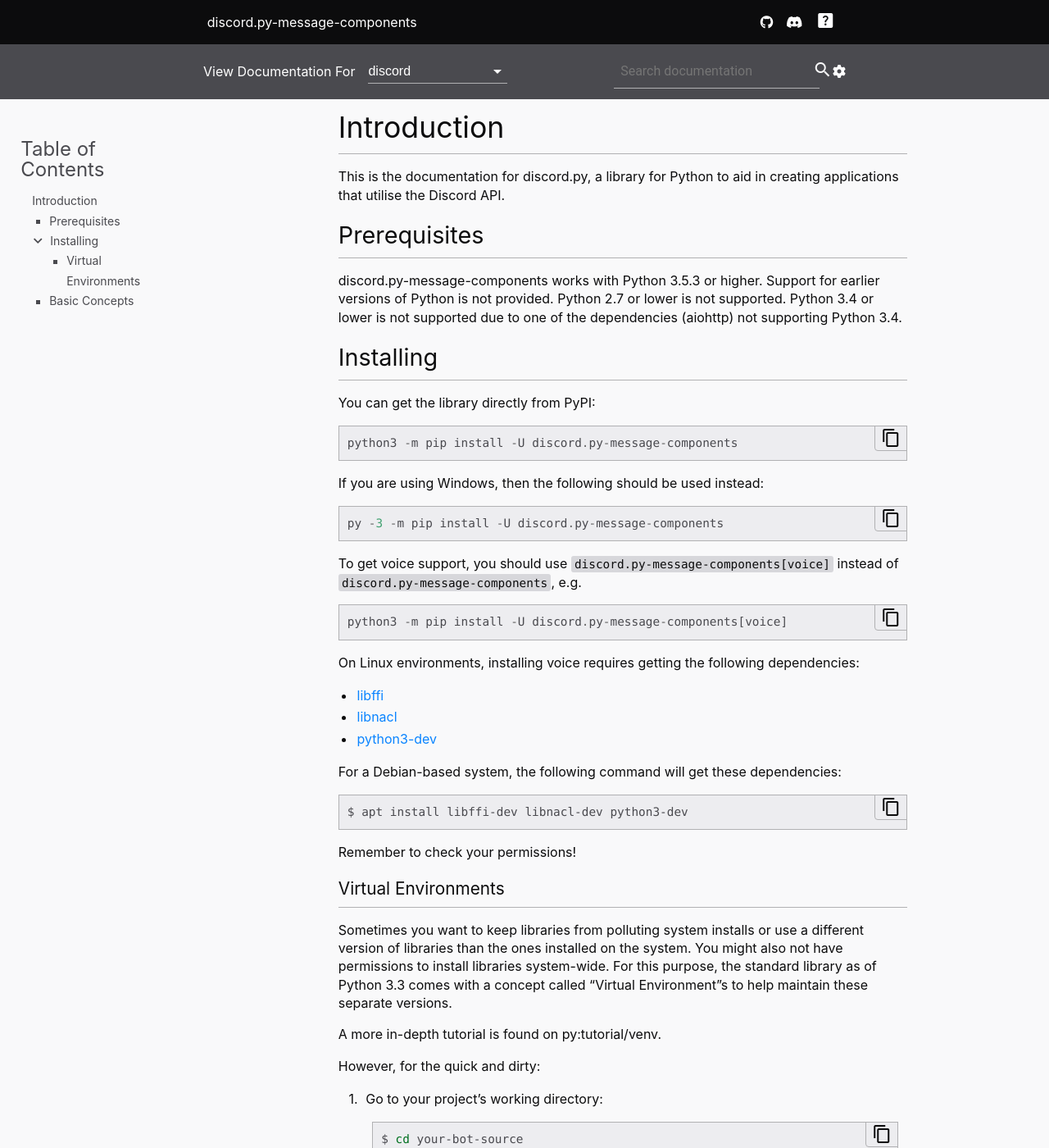
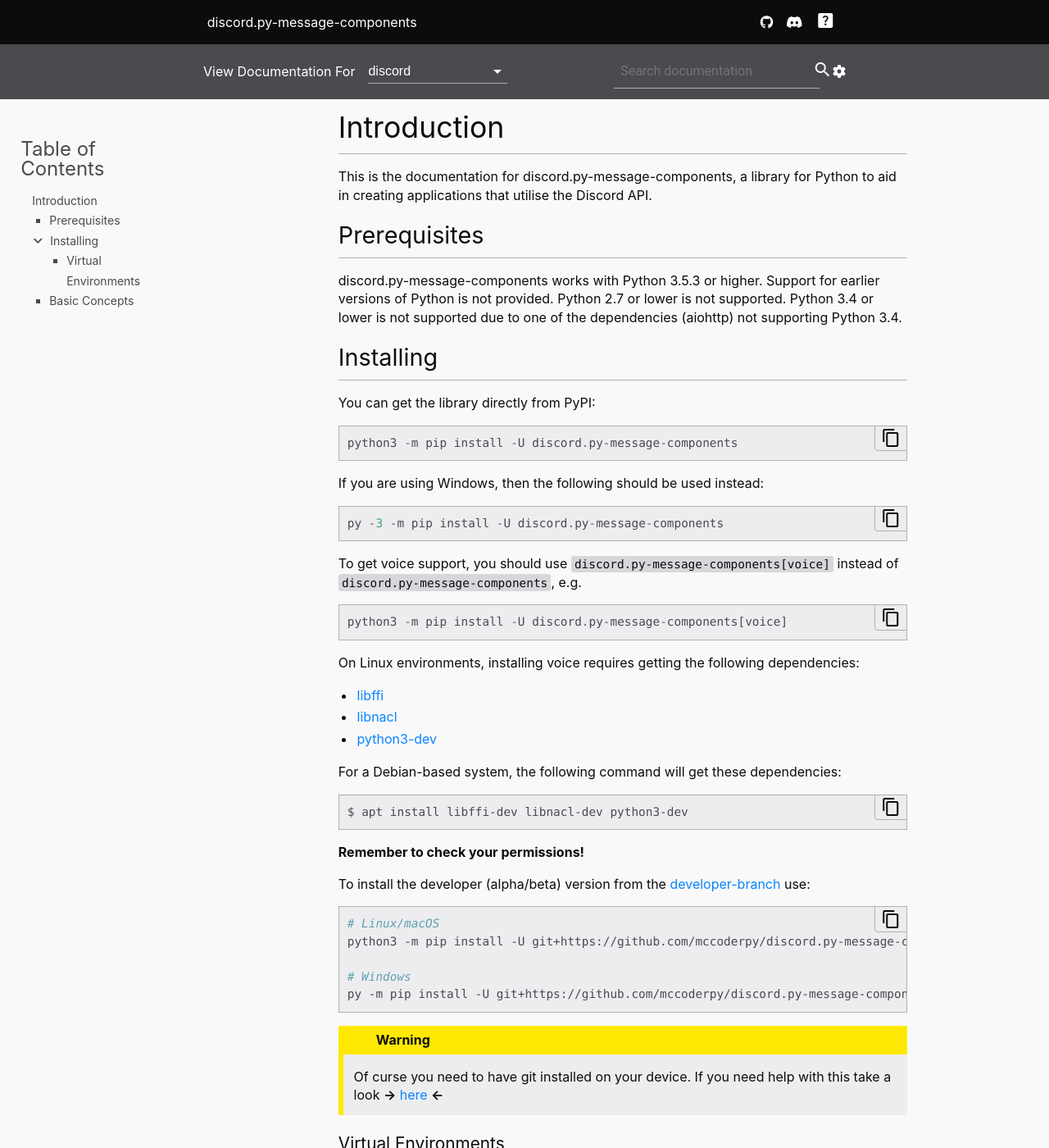
Before and after one commit to mccoderpy/discord.py-message-components, a Sphinx documentation site: the page built from docs/intro.rst, in a window 1280 px wide and 1400 px high. Shown: the whole window at 82% size. Built offline with Sphinx 7.4.7, drawn with Linux system fonts in a browser that asks for light colours; nearby versions of some CDN libraries.

```diff
--- a/docs/index.rst
+++ b/docs/index.rst
@@ -38,8 +38,6 @@
      This library will be further developed independently of discord.py.
      New features are also implemented. It's not an extension!
      The name only comes from the fact that the original purpose of the library was to add support for message components and we haven't found a better one yet.
-
-     **❗Also important to know❗:** `Why is this library so inactive at the moment? <https://github.com/mccoderpy/discord.py-message-components/discussions/17#>`_
 
 **❗The most (new) features are only documented in Code currently❗**
 
--- a/docs/intro.rst
+++ b/docs/intro.rst
@@ -5,7 +5,7 @@
 Introduction
 ==============
 
-This is the documentation for discord.py, a library for Python to aid
+This is the documentation for discord.py-message-components, a library for Python to aid
 in creating applications that utilise the Discord API.
 
 Prerequisites
@@ -46,7 +46,21 @@
 
     $ apt install libffi-dev libnacl-dev python3-dev
 
-Remember to check your permissions!
+**Remember to check your permissions!**
+
+To install the developer (alpha/beta) version from the `developer-branch <https://github.com/mccoderpy/discord.py-message-components/tree/developer>`_ use:
+
+.. code-block:: sh
+
+    # Linux/macOS
+    python3 -m pip install -U git+https://github.com/mccoderpy/discord.py-message-components.git@developer
+
+    # Windows
+    py -m pip install -U git+https://github.com/mccoderpy/discord.py-message-components.git@developer
+
+.. warning::
+
+    Of curse you need to have git installed on your device. If you need help with this take a look **→** `here <https://github.com/git-guides/install-git>`_ **←**
 
 Virtual Environments
 ~~~~~~~~~~~~~~~~~~~~~
```
Also changed, not shown: docs/api.rst (+28 -0 lines), docs/intents.rst (+35 -0 lines).
